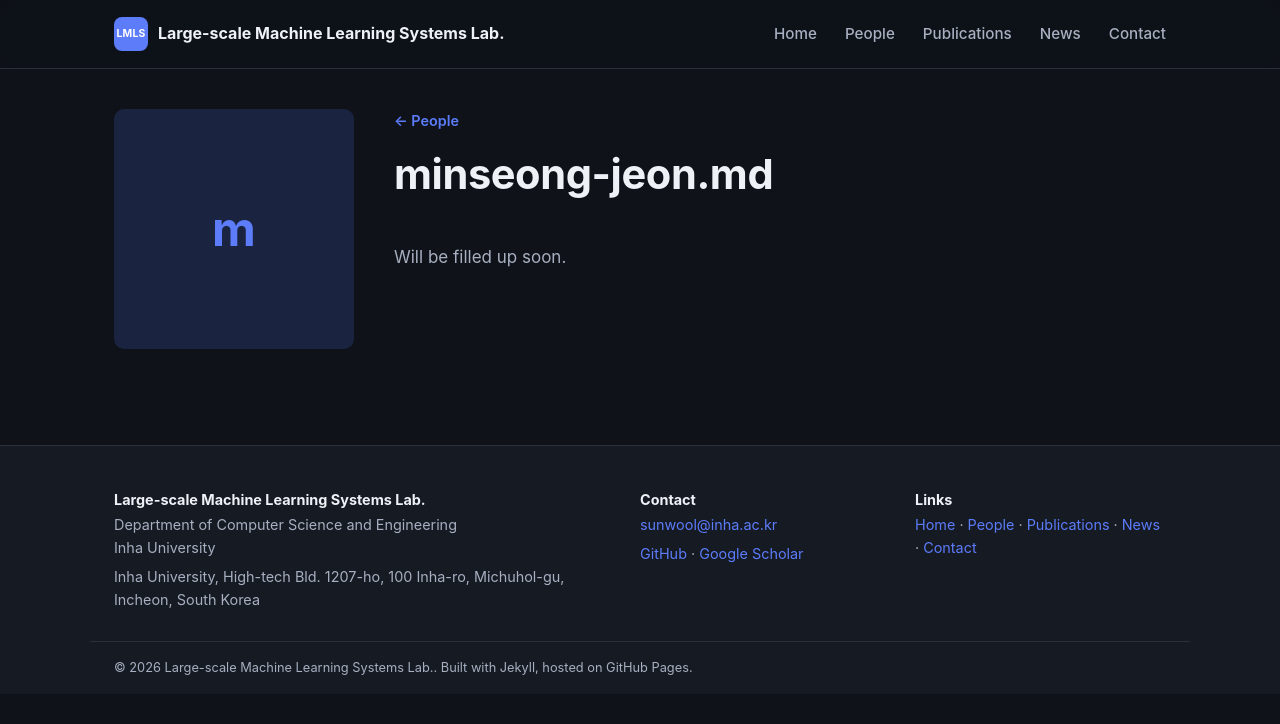
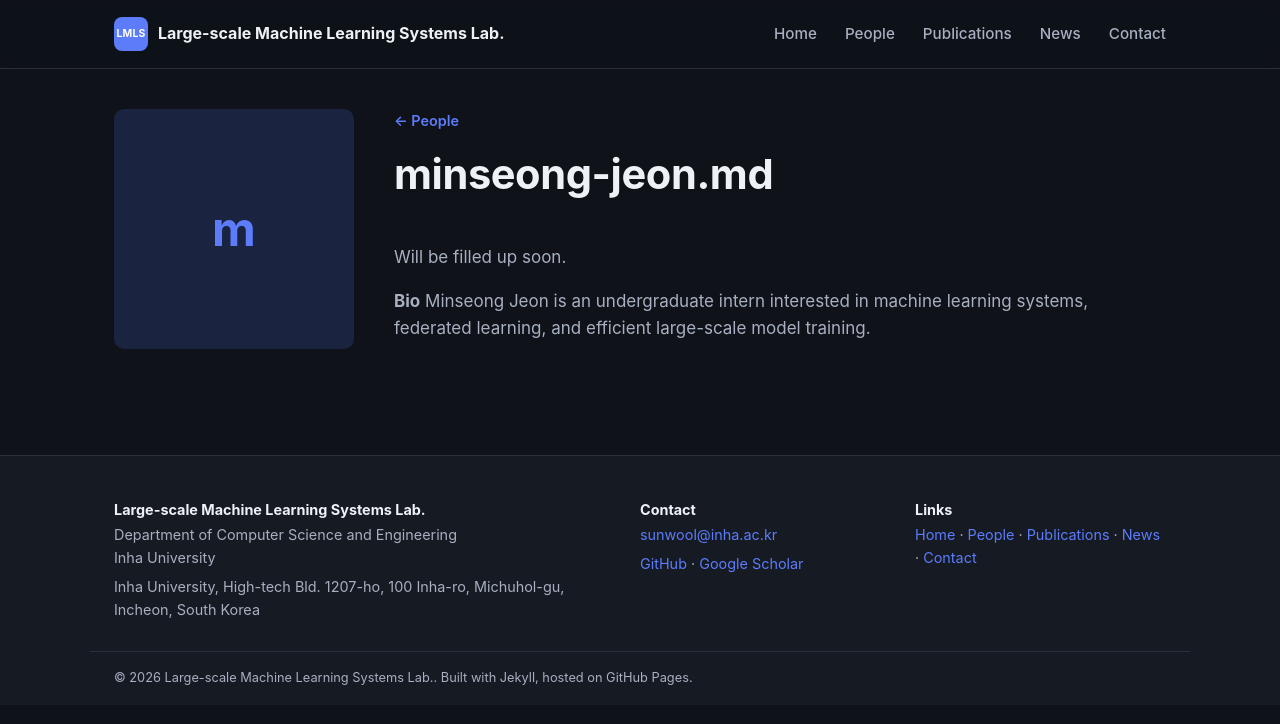
Before and after one commit to LMLS-Lab/lmls-lab.github.io, a Jekyll site: the page built from _people/minseong-jeon.md, in a window 1280 px wide. Shown: the top 724 px of the page. Built offline with Jekyll 4.4.1, drawn with Linux system fonts in a browser that asks for light colours.

Commit message:
Update minseong-jeon.md

```diff
--- a/_people/minseong-jeon.md
+++ b/_people/minseong-jeon.md
@@ -4,9 +4,14 @@ role: "Undergrad Intern"        # TODO: confirm exact title, e.g. "Assistant Pro
 group: "undergrad"                       # faculty | phd | ms | undergrad | alumni
 order: 7                              # lower = shown first within its group
 email: "baby021211@gmail.com"
+google_scholar:"https://scholar.google.com/citations?hl=ko&user=C7KVwzsAAAAJ"  # TODO: Google Scholar profile URL, optional
+github: ""                 # TODO: GitHub username, optional
+linkedin: "www.linkedin.com/in/민성-전-9ba5563b6"         # TODO: LinkedIn URL, optional
 photo: "/assets/images/minsung-jeon.jpg"                              # TODO: e.g. /assets/images/people/sunwoo-lee.jpg
-google_scholar:"https://scholar.google.com/citations?hl=ko&user=C7KVwzsAAAAJ"
+
 ---
 Will be filled up soon.
 
 <!-- TODO: replace with an actual bio (education, prior positions, interests). -->
+**Bio**
+Minseong Jeon is an undergraduate intern interested in machine learning systems, federated learning, and efficient large-scale model training.
```
